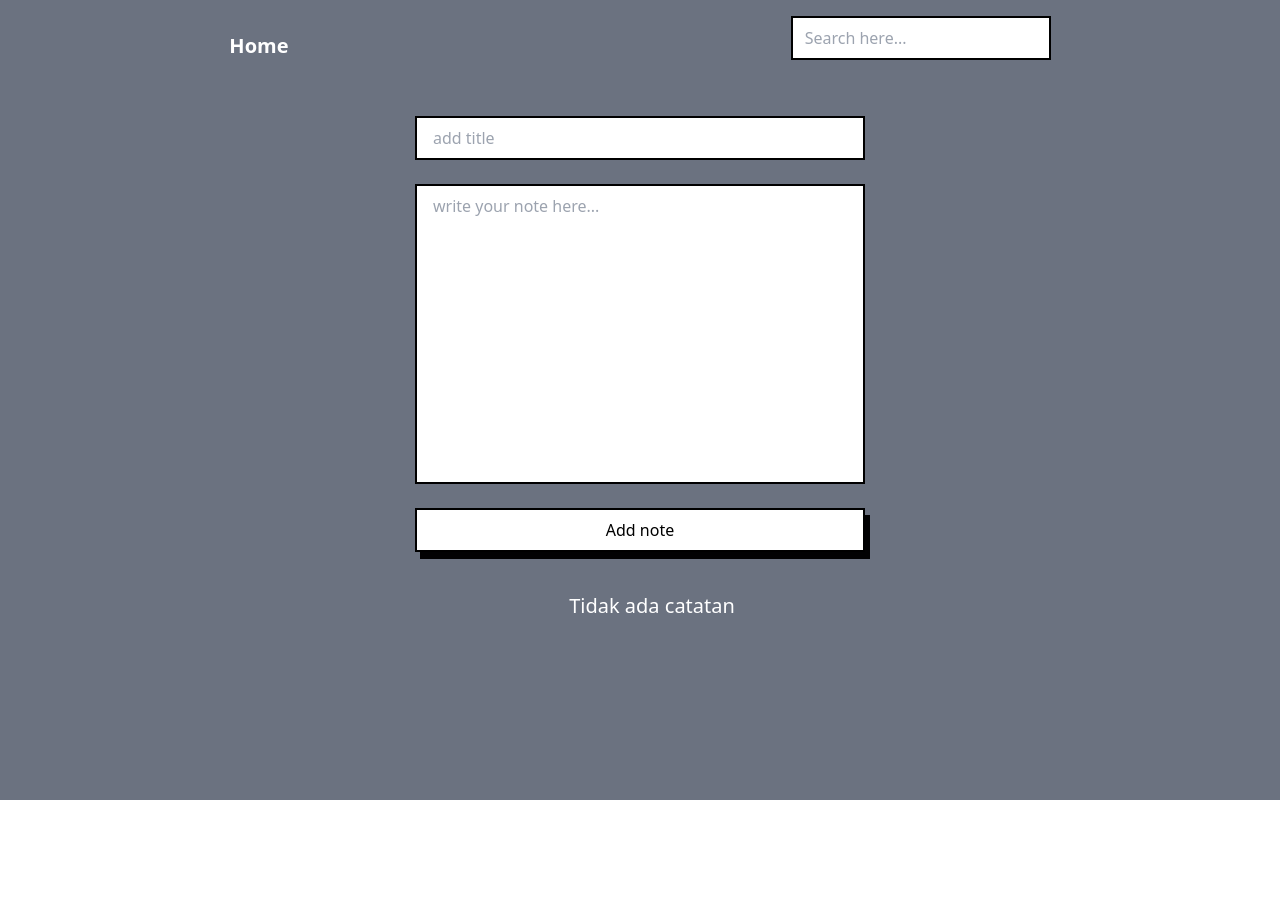
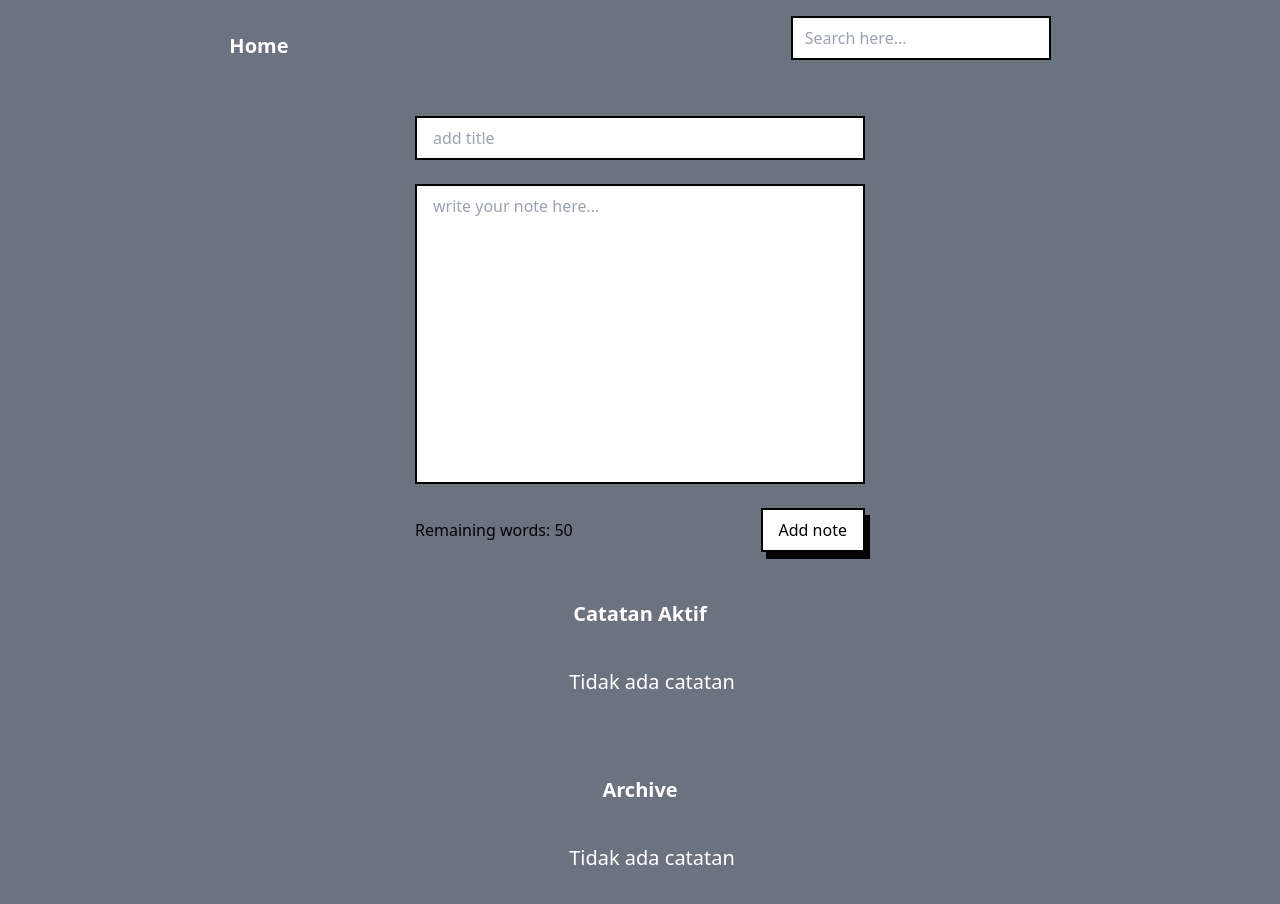
Before and after one commit to Maulidin-Ilham/idcamp-note-app, a React (Vite) app: page / in a window 1280 px wide. Before the commit the page ends 800 px from the top, so only its background shows below. Built offline with nearby package versions, Linux system fonts and the light colour scheme.

Commit message:
add archive, words remaining

```diff
--- /dev/null
+++ b/src/components/ArchivedList.jsx
@@ -0,0 +1,29 @@
+/* eslint-disable react/prop-types */
+
+const ArchivedList = ({ archive, handleUnarchive }) => {
+  return (
+    <>
+      {archive.map((item) => (
+        <div
+          className="h-[300px] w-[280px] bg-white mt-10 g-white py-2 px-4 shadow-[5px_7px_0_0_rgba(0,0,0,0.98)] flex flex-col justify-between "
+          key={item.id}
+        >
+          <div>
+            <h1 className=" text-xl font-bold capitalize">{item.title}</h1>
+            <h1 className=" mt-2 text-sm text-gray-700">{item.createdAt}</h1>
+            <h1 className=" mt-4 text-lg">{item.body}</h1>
+          </div>
+          <div className="flex flex-row justify-between  space-x-4">
+            <button className="w-full" onClick={() => handleUnarchive(item.id)}>
+              <h1 className="text-lg text-green-500 hover:text-green-800 font-bold">
+                Unarchive
+              </h1>
+            </button>
+          </div>
+        </div>
+      ))}
+    </>
+  );
+};
+
+export default ArchivedList;
--- /dev/null
+++ b/src/components/ArchivedNote.jsx
@@ -0,0 +1,14 @@
+import ArchivedList from "./ArchivedList";
+
+/* eslint-disable react/prop-types */
+const ArchivedNote = ({ archive, handleUnarchive }) => {
+  return (
+    <>
+      <div className="w-10/12 mt-3 flex flex-row justify-evenly flex-wrap mb-8 ps-6 text-black">
+        <ArchivedList archive={archive} handleUnarchive={handleUnarchive} />
+      </div>
+    </>
+  );
+};
+
+export default ArchivedNote;
--- a/src/components/Form.jsx
+++ b/src/components/Form.jsx
@@ -7,6 +7,7 @@ const Form = ({ getNote }) => {
   const [body, setBody] = useState("");
   const [archived, setArchiver] = useState(false);
   let today = new Date();
+  let max = 50;
 
   const dateOptions = {
     weekday: "long",
@@ -24,6 +25,10 @@ const Form = ({ getNote }) => {
   const handleSubmit = (e) => {
     e.preventDefault();
     setId(today.getMilliseconds());
+
+    if ((title !== "") & (body !== "")) {
+      const remainingWords = max - body.length;
+      if (remainingWords >= 0) {
         const newNote = {
           id,
           title,
@@ -31,16 +36,15 @@ const Form = ({ getNote }) => {
           archived,
           createdAt,
         };
-
-    if ((title !== "") & (body !== "")) {
         getNote(newNote);
-    }
-
         setTitle("");
         setBody("");
+      }
+    }
   };
 
   return (
+    <>
       <div className="mt-10 w-2/3  flex justify-center items-center text-black">
         <form
           action=""
@@ -63,14 +67,20 @@ const Form = ({ getNote }) => {
             value={body}
             onChange={(e) => setBody(e.target.value)}
           ></textarea>
+          <div className="flex justify-between items-center">
+            <span className="text-black text-base font-medium">
+              Remaining words: {max - body.length}
+            </span>
             <button
               type="submit"
               className="bg-white py-2 px-4 shadow-[5px_7px_0_0_rgba(0,0,0,0.98)] hover:bg-gray-300 border-2 border-black"
             >
               Add note
             </button>
+          </div>
         </form>
       </div>
+    </>
   );
 };
 
--- a/src/components/NoNote.jsx
+++ b/src/components/NoNote.jsx
@@ -1,8 +1,8 @@
 const NoNote = () => {
   return (
     <>
-      <div className="w-10/12  mt-10 flex flex-row justify-evenly flex-wrap mb-8 ps-6 text-black">
-        <h1 className="text-white text-xl">Tidak ada catatan</h1>
+      <div className="w-full   mt-10 flex flex-row justify-evenly flex-wrap mb-8 ps-6 text-black">
+        <h1 className="text-white text-center text-xl">Tidak ada catatan</h1>
       </div>
     </>
   );
--- /dev/null
+++ b/src/components/NoteList.jsx
@@ -0,0 +1,33 @@
+/* eslint-disable react/prop-types */
+const NoteList = ({ note, handleDelete, handleArchive }) => {
+  return (
+    <>
+      {note.map((item) => (
+        <div
+          className="h-[300px] w-[280px] break-words bg-white mt-10 g-white py-2 px-4 shadow-[5px_7px_0_0_rgba(0,0,0,0.98)] flex flex-col justify-between "
+          key={item.id}
+        >
+          <div className="">
+            <h1 className=" text-xl font-bold capitalize">{item.title}</h1>
+            <h1 className=" mt-2 text-sm text-gray-700">{item.createdAt}</h1>
+            <h1 className=" mt-4 text-lg  ">{item.body}</h1>
+          </div>
+          <div className="flex flex-row justify-between  space-x-4">
+            <button className=" w-full" onClick={() => handleDelete(item.id)}>
+              <h1 className="text-lg text-red-500 hover:text-red-800 font-bold">
+                Delete
+              </h1>
+            </button>
+            <button className="w-full" onClick={() => handleArchive(item.id)}>
+              <h1 className="text-lg text-green-500 hover:text-green-800 font-bold">
+                Archive
+              </h1>
+            </button>
+          </div>
+        </div>
+      ))}
+    </>
+  );
+};
+
+export default NoteList;
--- a/src/components/Result.jsx
+++ b/src/components/Result.jsx
@@ -1,34 +1,17 @@
+import NoteList from "./NoteList";
+
 /* eslint-disable react/prop-types */
 const Result = ({ note, handleDelete, handleArchive }) => {
   // eslint-disable-next-line no-unused-vars
 
   return (
     <>
-      <div className="w-10/12  mt-10 flex flex-row justify-evenly flex-wrap mb-8 ps-6 text-black">
-        {note.map((item) => (
-          <div
-            className="h-[300px] w-[280px] bg-white mt-10 g-white py-2 px-4 shadow-[5px_7px_0_0_rgba(0,0,0,0.98)] flex flex-col justify-between "
-            key={item.id}
-          >
-            <div>
-              <h1 className=" text-xl font-bold capitalize">{item.title}</h1>
-              <h1 className=" mt-2 text-sm text-gray-700">{item.createdAt}</h1>
-              <h1 className=" mt-4 text-lg">{item.body}</h1>
-            </div>
-            <div className="flex flex-row justify-between  space-x-4">
-              <button className=" w-full" onClick={() => handleDelete(item.id)}>
-                <h1 className="text-lg text-red-500 hover:text-red-800 font-bold">
-                  Delete
-                </h1>
-              </button>
-              <button className="w-full" onClick={() => handleArchive(item.id)}>
-                <h1 className="text-lg text-green-500 hover:text-green-800 font-bold">
-                  Archive
-                </h1>
-              </button>
-            </div>
-          </div>
-        ))}
+      <div className="w-10/12 mt-3 flex flex-row justify-evenly flex-wrap mb-8 ps-6 text-black">
+        <NoteList
+          note={note}
+          handleArchive={handleArchive}
+          handleDelete={handleDelete}
+        />
       </div>
     </>
   );
--- a/src/pages/Home.jsx
+++ b/src/pages/Home.jsx
@@ -5,6 +5,7 @@ import Form from "../components/Form";
 import Navbar from "../components/Navbar";
 import Result from "../components/Result";
 import NoNote from "../components/NoNote";
+import ArchivedNote from "../components/ArchivedNote";
 
 const Home = () => {
   const [note, setNote] = useState([]);
@@ -21,7 +22,22 @@ const Home = () => {
 
   const handleArchive = (id) => {
     const noteToArchive = note.find((item) => item.id === id);
-    console.log(`id ${id} dimasukkan ke archive`);
+
+    // Remove the note from active notes
+    const updatedNote = note.filter((item) => item.id !== id);
+    setNote(updatedNote);
+
+    // Add the note to archived notes
+    setArchivedNote([noteToArchive, ...archivedNote]);
+  };
+
+  const handleUnarchive = (id) => {
+    const noteToUnarchive = archivedNote.find((item) => item.id === id);
+
+    const updatedArchivedNotes = archivedNote.filter((item) => item.id !== id);
+    setArchivedNote(updatedArchivedNotes);
+
+    setNote([noteToUnarchive, ...note]);
   };
 
   return (
@@ -29,11 +45,25 @@ const Home = () => {
       <div className="w-full flex flex-col  items-center">
         <Navbar />
         <Form getNote={getNote} />
+        <h1 className="text-white text-center text-xl mt-12 font-semibold">
+          Catatan Aktif
+        </h1>
         {note.length > 0 ? (
           <Result
             note={note}
             handleDelete={handleDelete}
             handleArchive={handleArchive}
+          />
+        ) : (
+          <NoNote />
+        )}
+        <h1 className="text-white text-center text-xl mt-12 font-semibold">
+          Archive
+        </h1>
+        {archivedNote.length > 0 ? (
+          <ArchivedNote
+            archive={archivedNote}
+            handleUnarchive={handleUnarchive}
           />
         ) : (
           <NoNote />
```
Lines whose indentation alone changed are shown as unchanged.
